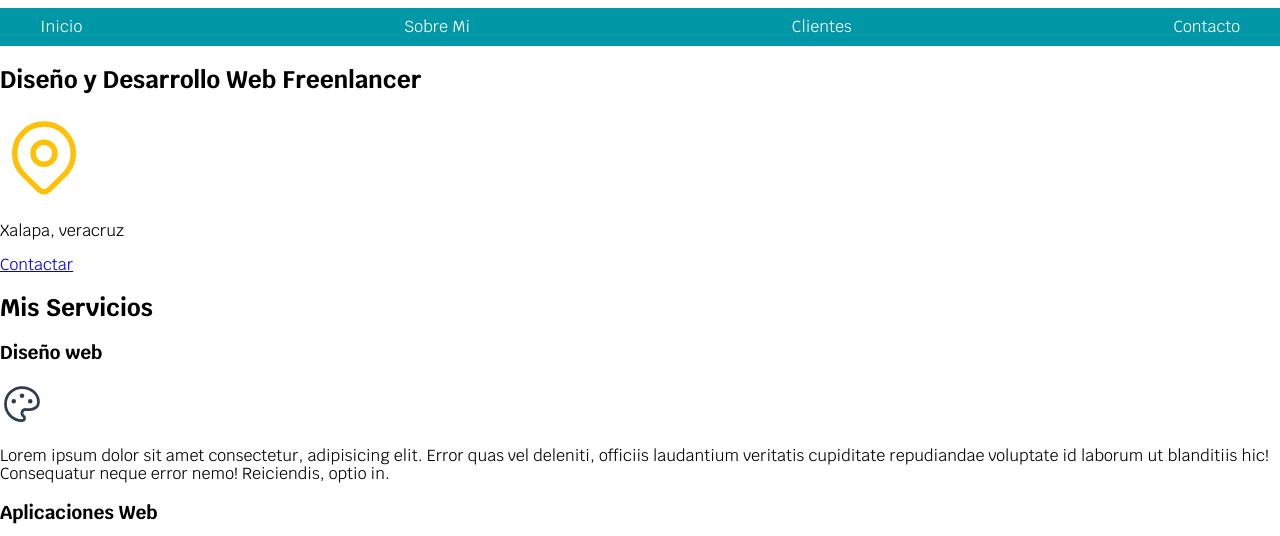
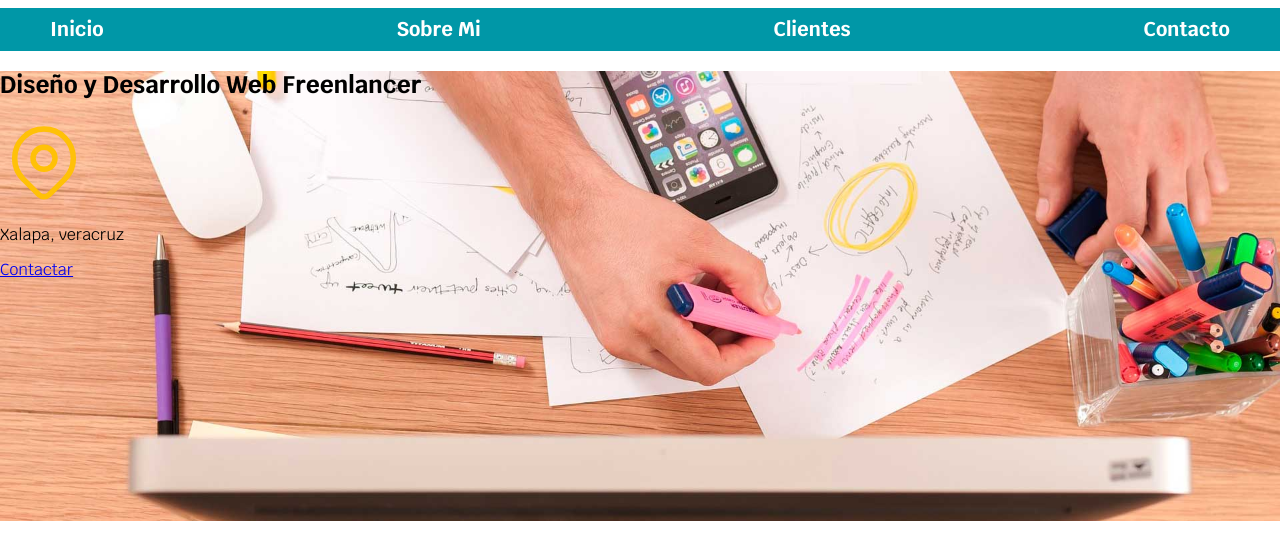
Before and after one commit to kira19955/Sitio_web_Freenlance, a plain HTML site: page index.html in a window 1280 px wide. Shown: the part 87-623 px from the top of the page. Drawn offline with Linux system fonts and the light colour scheme.

Commit message:
mejorando los mediaquery
se mejoro los  mediasquery y se esta aprendiendo los modelos de caja

```diff
--- a/css/style.css
+++ b/css/style.css
@@ -1,45 +1,63 @@
-:root{
-    --blanco:#ffffff;
-    --negro:#212121;
-    --primario:#ffc107;
-    --secundario:#0097a7;
-    --gris:#757575;
-
+:root {
+  --blanco: #ffffff;
+  --negro: #212121;
+  --primario: #ffc107;
+  --secundario: #0097a7;
+  --gris: #757575;
 }
-
-html{
+html {
   font-size: 62.5%;
+  box-sizing: border-box;
 }
-body{
+*, *:before, *:after{
+  box-sizing: inherit;
+}
+body {
   font-size: 16px;
-    font-family: 'Krub', sans-serif;
+  font-family: "Krub", sans-serif;
 }
-
-.titulo{
+.titulo {
   text-align: center;
   font-size: 3.8rem;
 }
-
-.titulo span{
+.titulo span {
   font-size: 2rem;
 }
-
-.contenedor{
-    width: 120rem;
+.contenedor {
+  max-width: 120rem;
   margin: 0 auto 0 auto;
 }
-.nav-bg{
+.nav-bg {
   background-color: var(--secundario);
 }
+.navegacion-principal {
+  display: flex;
+  flex-direction: column;
 
+}
+@media(min-width: 768px) {
     .navegacion-principal{
-    padding:1rem;
-    display: flex;
       flex-direction: row;
       justify-content: space-between;
-
     }
-.navegacion-principal a{
+}
+.navegacion-principal a {
+  display: block;
+  text-align: center;
   color: var(--blanco);
   text-decoration: none;
+  font-size: 2rem;
+  font-weight: 700;
+  padding: 1rem;
 }
+.navegacion-principal a:hover {
+  background-color: var(--primario);
+  color: var(--negro);
+}
+
+.hero{
+  background-image: url(../img/hero.jpg);
+  background-repeat: no-repeat;
+  background-size: cover;
+  height: 450px;
+}
--- a/index.html
+++ b/index.html
@@ -30,7 +30,8 @@
     </nav>
     </div>
 
-    <section>
+    <section class="hero">
+      <div class="contenido-hero">
         <h2>Diseño y Desarrollo Web Freenlancer</h2>
         <svg
           xmlns="http://www.w3.org/2000/svg"
@@ -52,6 +53,7 @@
         </svg>
         <p>Xalapa, veracruz</p>
         <a href="#">Contactar</a>
+      </div>
     </section>
 
     <main>
```
Lines whose indentation alone changed are shown as unchanged.
